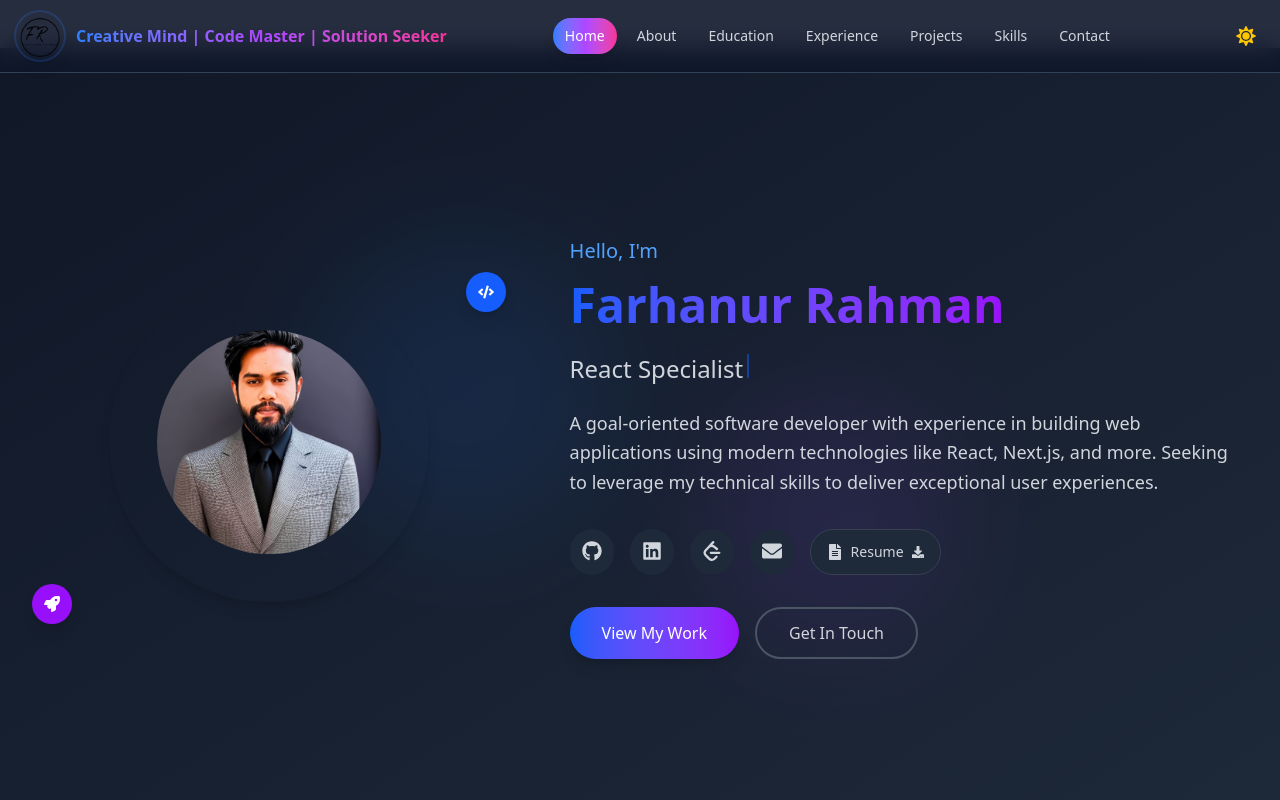
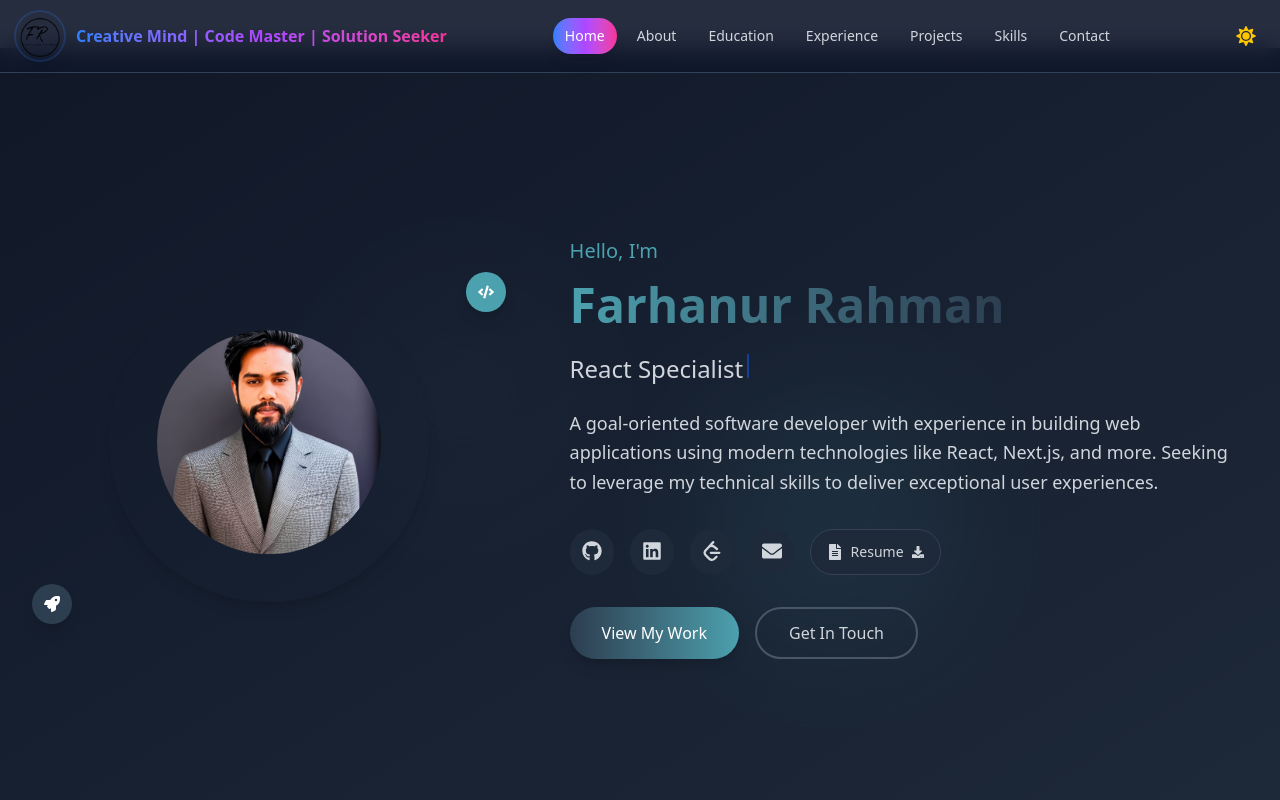
Before and after one commit to ezio421511/portfolio-front-lee, a React (Vite) app: page / in a window 1280 px wide. Shown: the top 800 px of the page. Built offline with nearby package versions, Linux system fonts and the light colour scheme.

Commit message:
update the uppersection

```diff
--- a/src/components/UpperSection.jsx
+++ b/src/components/UpperSection.jsx
@@ -121,12 +121,12 @@ const UpperSection = () => {
         <div className="absolute inset-0 overflow-hidden pointer-events-none">
           <div
             className={`absolute top-1/4 left-1/4 w-72 h-72 rounded-full blur-3xl opacity-10 ${
-              darkMode ? "bg-blue-500" : "bg-blue-400"
+              darkMode ? "bg-[#2c3e50]" : "bg-[#4ca1af]"
             }`}
           />
           <div
             className={`absolute bottom-1/4 right-1/4 w-64 h-64 rounded-full blur-3xl opacity-10 ${
-              darkMode ? "bg-purple-500" : "bg-purple-400"
+              darkMode ? "bg-[#4ca1af]" : "bg-[#2c3e50]"
             }`}
           />
         </div>
@@ -158,13 +158,13 @@ const UpperSection = () => {
 
                 {/* Simple floating icons */}
                 <motion.div
-                  className="absolute -top-4 -right-4 p-3 rounded-full bg-blue-600 text-white shadow-lg"
+                  className="absolute -top-4 -right-4 p-3 rounded-full bg-[#4ca1af] text-white shadow-lg"
                   whileHover={{ scale: 1.2, rotate: 10 }}
                 >
                   <FaCode size={16} />
                 </motion.div>
                 <motion.div
-                  className="absolute -bottom-4 -left-4 p-3 rounded-full bg-purple-600 text-white shadow-lg"
+                  className="absolute -bottom-4 -left-4 p-3 rounded-full bg-[#2c3e50] text-white shadow-lg"
                   whileHover={{ scale: 1.2, rotate: -10 }}
                 >
                   <FaRocket size={16} />
@@ -178,7 +178,7 @@ const UpperSection = () => {
               <motion.div variants={fadeInUp} className="mb-4">
                 <span
                   className={`text-xl font-medium ${
-                    darkMode ? "text-blue-400" : "text-blue-600"
+                    darkMode ? "text-[#4ca1af]" : "text-[#2c3e50]"
                   }`}
                 >
                   Hello, I'm
@@ -190,7 +190,7 @@ const UpperSection = () => {
                 variants={fadeInUp}
                 className="text-4xl lg:text-5xl font-bold mb-6"
               >
-                <span className="bg-gradient-to-r from-blue-600 to-purple-600 bg-clip-text text-transparent">
+                <span className="bg-gradient-to-r from-[#4ca1af] to-[#2c3e50] bg-clip-text text-transparent">
                   Farhanur Rahman
                 </span>
               </motion.h1>
@@ -267,8 +267,8 @@ const UpperSection = () => {
                   download="Farhan_Resume"
                   className={`flex items-center gap-2 px-4 py-3 rounded-full transition-all duration-200 hover:scale-105 ${
                     darkMode
-                      ? "bg-gray-800 text-gray-300 hover:bg-gradient-to-r hover:from-blue-600 hover:to-purple-600 hover:text-white border border-gray-700"
-                      : "bg-white text-gray-700 hover:bg-gradient-to-r hover:from-blue-600 hover:to-purple-600 hover:text-white shadow-md"
+                      ? "bg-gray-800 text-gray-300 hover:bg-gradient-to-r hover:from-[#2c3e50] hover:to-[#4ca1af] hover:text-white border border-gray-700"
+                      : "bg-white text-gray-700 hover:bg-gradient-to-r hover:from-[#2c3e50] hover:to-[#4ca1af] hover:text-white shadow-md"
                   }`}
                 >
                   <FaFileAlt size={16} />
@@ -283,7 +283,7 @@ const UpperSection = () => {
                 className="flex flex-col sm:flex-row gap-4 justify-center lg:justify-start "
               >
                 <button
-                  className="px-8 py-3 bg-gradient-to-r from-blue-600 to-purple-600 text-white font-medium rounded-full shadow-lg cursor-pointer hover:shadow-xl transition-all duration-200 hover:scale-105"
+                  className="px-8 py-3 bg-gradient-to-r from-[#2c3e50] to-[#4ca1af] text-white font-medium rounded-full shadow-lg cursor-pointer hover:shadow-xl transition-all duration-200 hover:scale-105"
                   onClick={() => handleScroll("projects")}
                 >
                   View My Work
@@ -292,8 +292,8 @@ const UpperSection = () => {
                 <button
                   className={`px-8 py-3 font-medium rounded-full cursor-pointer transition-all duration-200 hover:scale-105 ${
                     darkMode
-                      ? "border-2 border-gray-600 text-gray-300 hover:border-blue-400 hover:text-blue-400"
-                      : "border-2 border-gray-300 text-gray-700 hover:border-blue-600 hover:text-blue-600"
+                      ? "border-2 border-gray-600 text-gray-300 hover:border-[#4ca1af] hover:text-[#4ca1af]"
+                      : "border-2 border-gray-300 text-gray-700 hover:border-[#2c3e50] hover:text-[#2c3e50]"
                   }`}
                   onClick={() => handleScroll("contact")}
                 >
```
